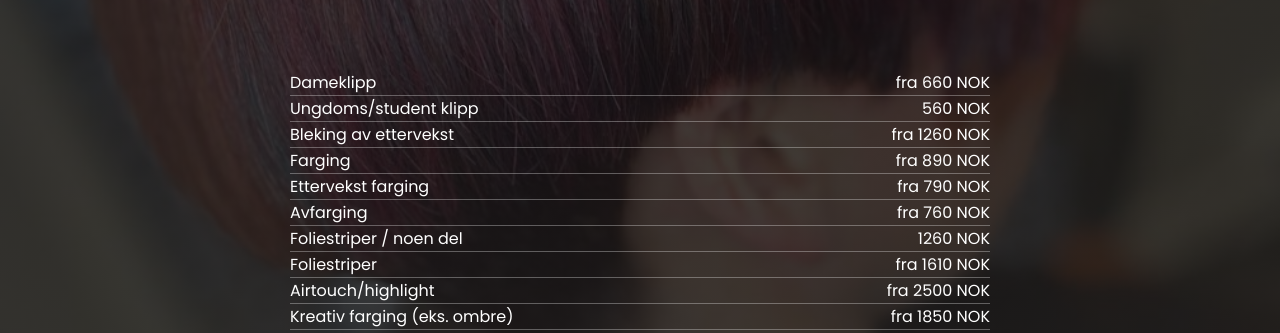
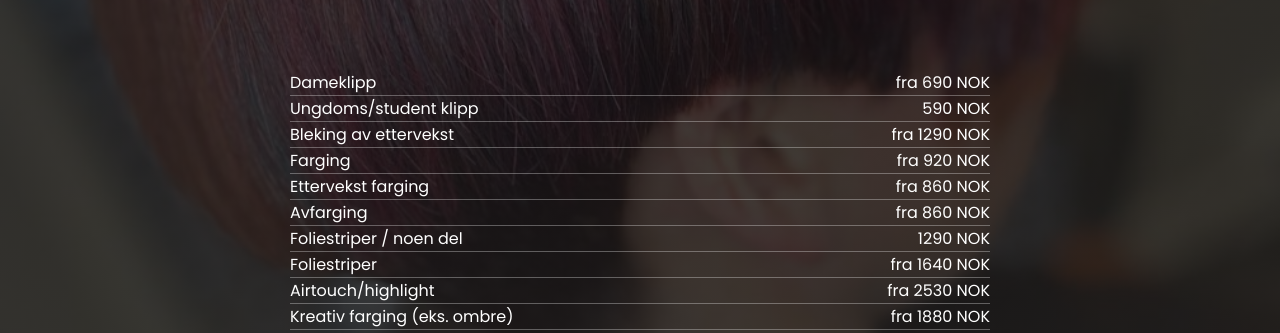
Before and after one commit to sergeiThe/zhanna-dart-site, a Next.js app: page /tjenester in a window 1280 px wide. Shown: the part 447-780 px from the top of the page. Built offline with nearby package versions, Linux system fonts and the light colour scheme.

Commit message:
price list

```diff
--- a/data/services.js
+++ b/data/services.js
@@ -9,39 +9,39 @@ class Service {
 
 
 const services = [
-    new Service("Dameklipp", 660, true),
-    new Service("Ungdoms/student klipp", 560, false),
-    new Service("Bleking av ettervekst", 1260, true),
-    new Service("Farging", 890, true),
-    new Service("Ettervekst farging", 790, true),
-    new Service("Avfarging", 760, true),
-    new Service("Foliestriper / noen del", 1260, false),
-    new Service("Foliestriper", 1610, true),
-    new Service("Airtouch/highlight", 2500, true),
-    new Service("Kreativ farging (eks. ombre)", 1850, true),
-    new Service("Ultralyd med infrarød hårpleie", 750, true),
-    new Service("Hårbotox", 1300, true),
+    new Service("Dameklipp", 690, true),
+    new Service("Ungdoms/student klipp", 590, false),
+    new Service("Bleking av ettervekst", 1290, true),
+    new Service("Farging", 920, true),
+    new Service("Ettervekst farging", 860, true),
+    new Service("Avfarging", 860, true),
+    new Service("Foliestriper / noen del", 1290, false),
+    new Service("Foliestriper", 1640, true),
+    new Service("Airtouch/highlight", 2530, true),
+    new Service("Kreativ farging (eks. ombre)", 1880, true),
+    new Service("Ultralyd med infrarød hårpleie", 780, true),
+    new Service("Hårbotox", 1400, true),
+    new Service("Hårbotox med klipp", 1930, true),
+    new Service("Keratinbehandling (nanoplastikk)", 1930, true),
     new Service("Hårbotox med klipp", 1830, true),
-    new Service("Keratinbehandling (nanoplastikk)", 1900, true),
-    new Service("Hårbotox med klipp", 1830, true),
-    new Service("Oppsetting", 600, true),
-    new Service("Brudeoppsett", 2500, false),
-    new Service("Brudeoppsett (prøvetime + makeup)", 4100, false),
-    new Service("Permanent ink. klipp/form", 1570, true),
-    new Service("Bryn korreksjon (napping)", 250, false),
-    new Service("Farging av vipper", 210, false),
-    new Service("Bryn korreksjon/farging", 370, false),
-    new Service("Bryn korreskjon/farging av henna", 420, false),
-    new Service("Make up", 750, false),
-    new Service("Herreklipp uten vask", 460, false),
+    new Service("Oppsetting", 660, true),
+    new Service("Brudeoppsett", 2530, false),
+    new Service("Brudeoppsett (prøvetime + makeup)", 4190, false),
+    new Service("Permanent ink. klipp/form", 1630, true),
+    new Service("Bryn korreksjon (napping)", 270, false),
+    new Service("Farging av vipper", 230, false),
+    new Service("Bryn korreksjon/farging", 470, false),
+    new Service("Bryn korreskjon/farging av henna", 430, false),
+    // new Service("Make up", 750, false),
+    new Service("Herreklipp uten vask", 490, false),
     new Service("Herreklipp med vask", 500, false),
-    new Service("Klipp pannelugg", 170, false),
-    new Service("Vask/føn", 410, false),
-    new Service("Styling uten vask", 250, false),
-    new Service("Kur med massasje", 460, false),
-    new Service("Barneklipp 1 - 3 år", 210, false),
-    new Service("Barneklipp 4 - 8 år", 280, false),
-    new Service("Barneklipp 9 - 12 år", 350, false),
+    new Service("Klipp pannelugg", 190, false),
+    new Service("Vask/føn", 440, false),
+    new Service("Styling uten vask", 280, false),
+    new Service("Kur med massasje", 490, false),
+    new Service("Barneklipp 1 - 3 år", 230, false),
+    new Service("Barneklipp 4 - 8 år", 310, false),
+    new Service("Barneklipp 9 - 12 år", 380, false),
 
 ]
 
```
Also changed, not shown: public/aboutbg_compressed.jpg.
